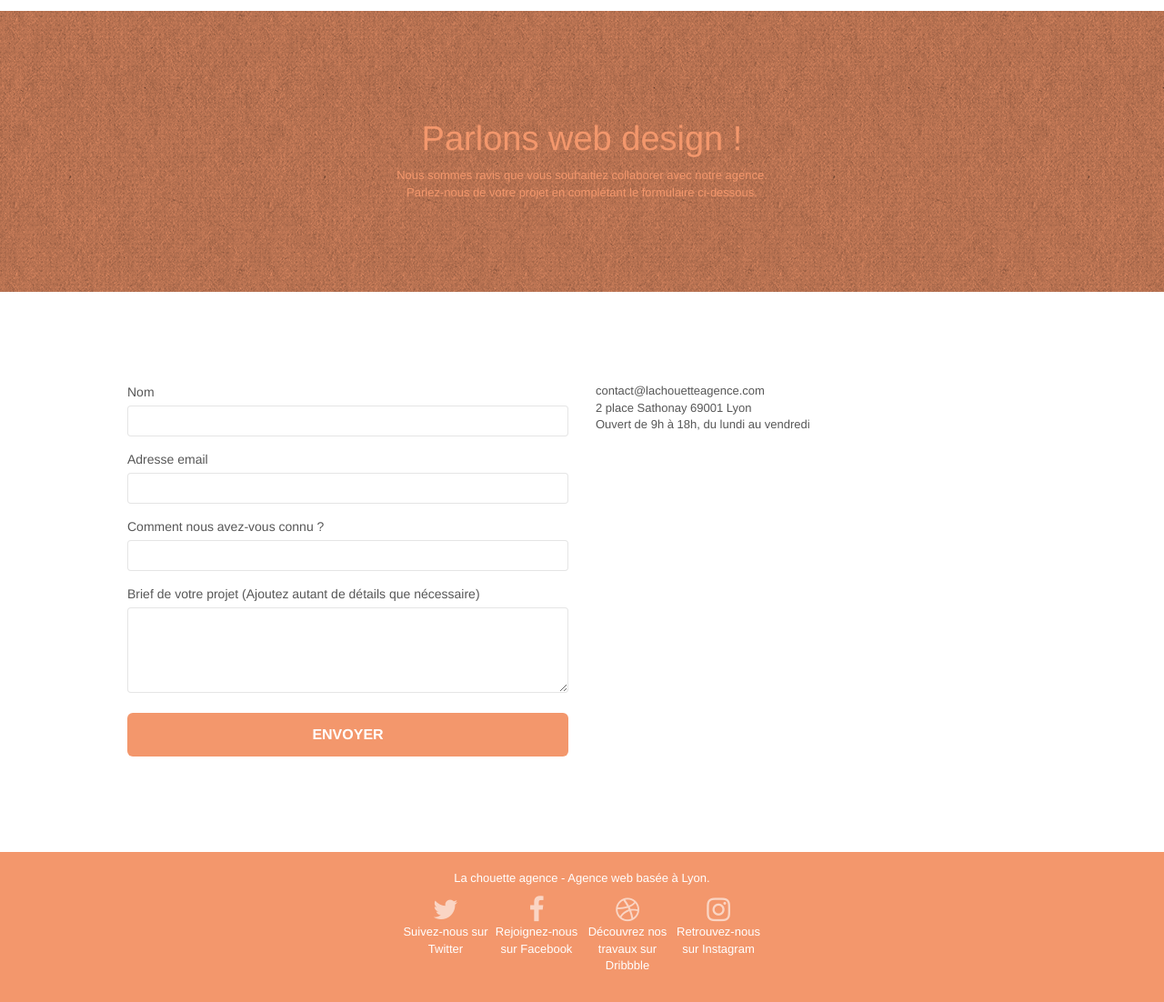
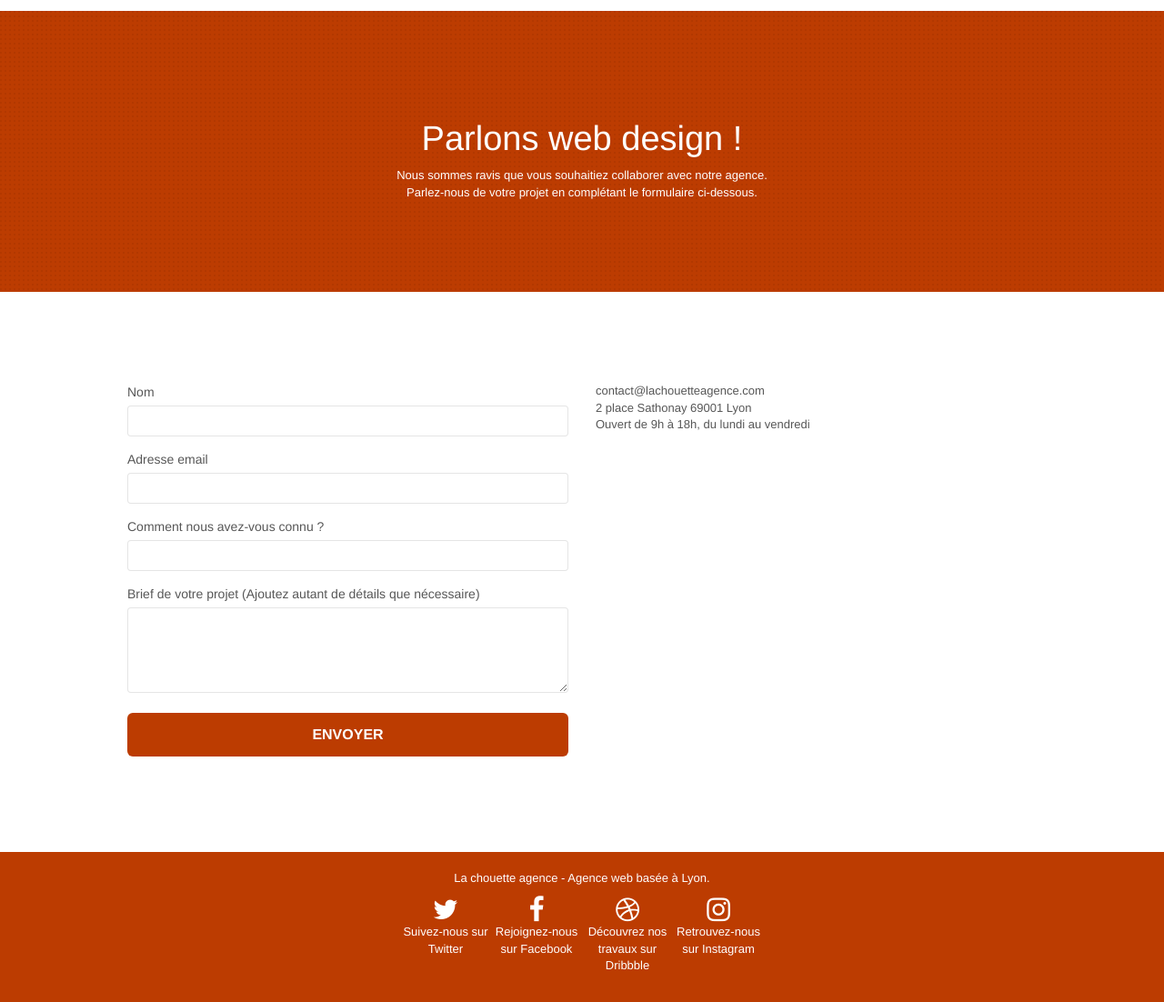
Before and after one commit to iftoute/JessiePeinoit_4_10042021, a plain HTML site: page page2.html in a window 1280 px wide. Shown: the part 80-1182 px from the top of the page at 91% size. Drawn offline with Linux system fonts and the light colour scheme; files that its build step writes are made by us from their sources.

Commit message:
#11 Modifications contrastes
Changement des contrastes footer et bannières + suppression texture papier

```diff
--- a/style.css
+++ b/style.css
@@ -91,7 +91,6 @@ a:hover {
 }
 
 .texture-paper::before {
-    background: url("img/texture-paper.png");
     background-size: 280px 280px;
 }
 
@@ -133,7 +132,7 @@ a:hover {
 .d-bloc h5 a,
 .d-bloc h6 a,
 .d-bloc p a {
-    color: rgba(255, 255, 255, .6);
+    color: rgba(255, 255, 255);
 }
 
 .d-bloc .a-btn:hover,
@@ -753,7 +752,7 @@ h4 {
 }
 
 .black-background {
-    background-color: rgba(165, 147, 99, 0.7);
+    background-color: rgba(97, 87, 59, 0.7);
     padding: 40px 40px 40px 40px;
 }
 
@@ -771,15 +770,15 @@ h4 {
 }
 
 .bgc-atomic-tangerine {
-    background-color: #F3976C;
+    background-color: #bc3c01;
 }
 
 .tc-white {
-    color: #F3976C!important;
+    color: white!important;
 }
 
 .btn-atomic-tangerine {
-    background: #F3976C;
+    background: #bc3c01;
     color: #FFFFFF!important;
 }
 
```
